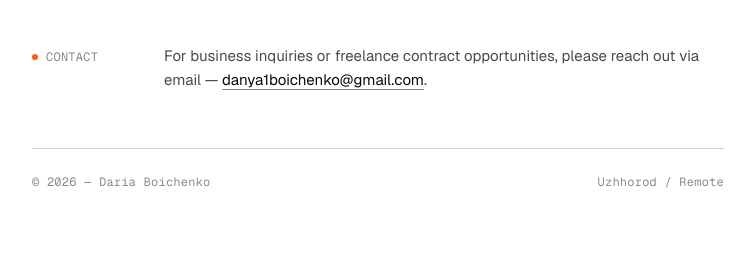
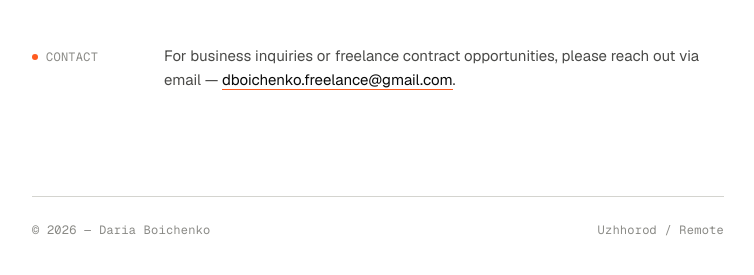
Before and after one commit to dboichenko-qa/dboichenko-qa.github.io, a plain HTML site: page index.html in a window 1280 px wide. Shown: the part 1777-2052 px from the top of the page, without its empty margins (444-1198 px from the left). Drawn offline with nearby package versions, Linux system fonts and the light colour scheme.

Commit message:
Update index.html

```diff
--- a/index.html
+++ b/index.html
@@ -375,6 +375,7 @@
 
     /* ===== Footer ===== */
     footer {
+      margin-top: 48px;
       padding: 24px 0 0;
       border-top: 1px solid var(--rule-strong);
       display: flex;
@@ -501,7 +502,7 @@
         </div>
         <div class="meta-item">
           <span class="label">Email</span>
-          <span class="meta-val"><a href="mailto:danya1boichenko@gmail.com">danya1boichenko@gmail.com</a></span>
+          <span class="meta-val"><a href="mailto:dboichenko.freelance@gmail.com">dboichenko.freelance@gmail.com</a></span>
         </div>
         <div class="meta-item">
           <span class="label">Status</span>
@@ -620,7 +621,7 @@
         <section class="fade-in d5">
           <span class="label section-label">Contact</span>
           <div class="section-body prose">
-            <p>For business inquiries or freelance contract opportunities, please reach out via email — <a href="mailto:danya1boichenko@gmail.com" class="contact-link">danya1boichenko@gmail.com</a>.</p>
+            <p>For business inquiries or freelance contract opportunities, please reach out via email — <a href="mailto:dboichenko.freelance@gmail.com" class="contact-link">dboichenko.freelance@gmail.com</a>.</p>
           </div>
         </section>
 
```
